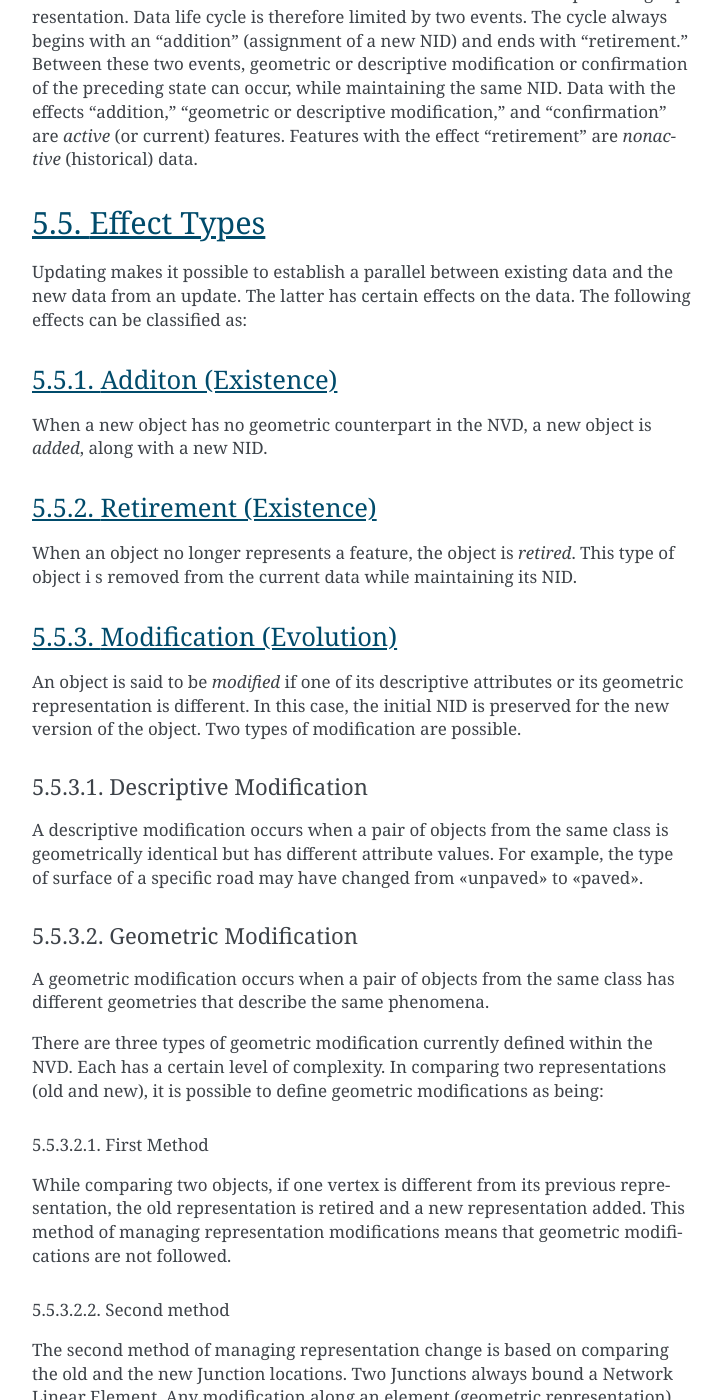
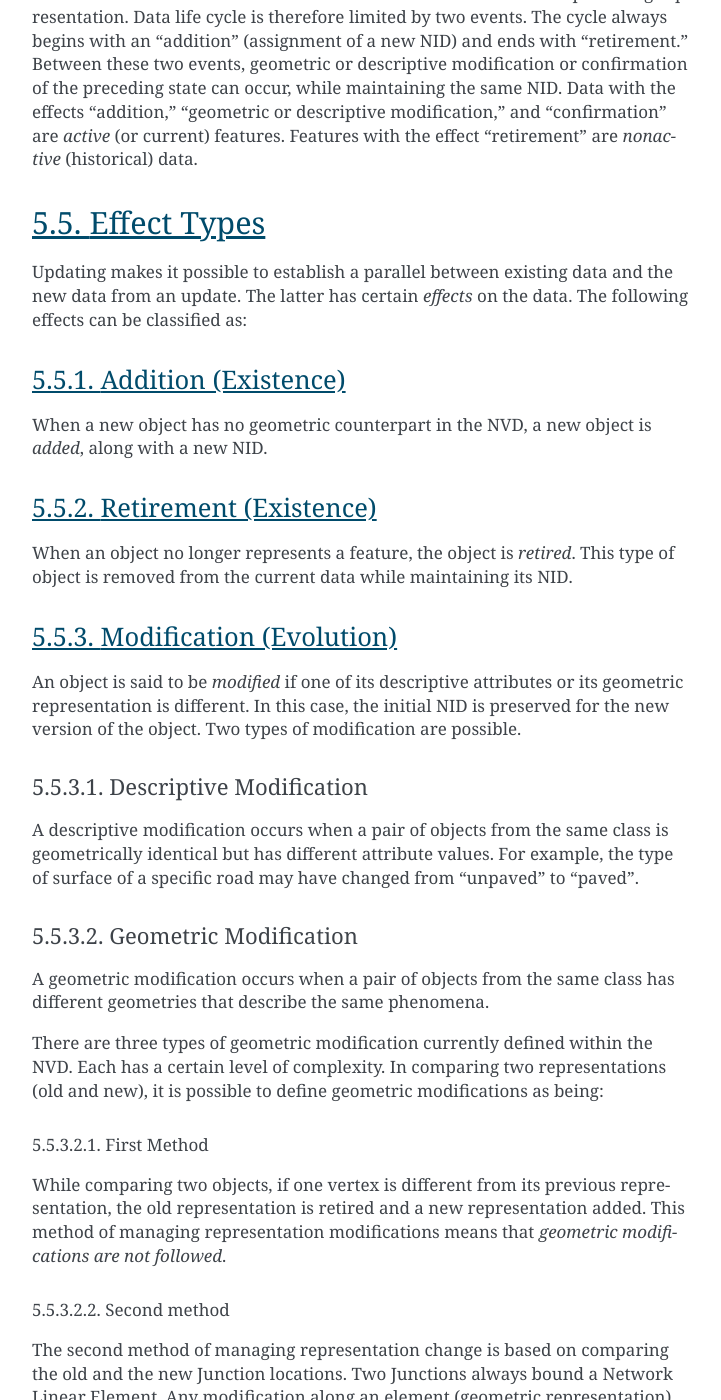
Before and after one commit to StatCan/egp-crn, a Sphinx documentation site: the page built from docs/change_management.rst, in a window 1280 px wide and 1400 px high, scrolled down 2542 px. Shown: the whole window, without its empty margins (388-1109 px from the left). Built offline with Sphinx 7.4.7, drawn with Linux system fonts in a browser that asks for light colours; some of the changed text lies outside the part shown.

Commit message:
[1] translations

```diff
--- a/docs/change_management.rst
+++ b/docs/change_management.rst
@@ -93,11 +93,11 @@ Effect Types
 ============
 
 Updating makes it possible to establish a parallel between existing data and the new data
-from an update. The latter has certain effects on the data. The following effects can be
+from an update. The latter has certain *effects* on the data. The following effects can be
 classified as:
 
-Additon (Existence)
--------------------
+Addition (Existence)
+--------------------
 
 When a new object has no geometric counterpart in the NVD, a new object is *added*, along
 with a new NID.
@@ -105,8 +105,8 @@ with a new NID.
 Retirement (Existence)
 ----------------------
 
-When an object no longer represents a feature, the object is *retired*. This type of object i
-s removed from the current data while maintaining its NID.
+When an object no longer represents a feature, the object is *retired*. This type of object
+is removed from the current data while maintaining its NID.
 
 Modification (Evolution)
 ------------------------
@@ -120,7 +120,7 @@ Descriptive Modification
 
 A descriptive modification occurs when a pair of objects from the same class is geometrically
 identical but has different attribute values. For example, the type of surface of a
-specific road may have changed from «unpaved» to «paved».
+specific road may have changed from "unpaved" to "paved".
 
 Geometric Modification
 ^^^^^^^^^^^^^^^^^^^^^^
@@ -137,7 +137,7 @@ First Method
 
 While comparing two objects, if one vertex is different from its previous representation,
 the old representation is retired and a new representation added. This method of managing
-representation modifications means that geometric modifications are not followed.
+representation modifications means that *geometric modifications are not followed*.
 
 Second method
 """""""""""""
--- a/docs/feature_catalogue.rst
+++ b/docs/feature_catalogue.rst
@@ -1,6 +1,6 @@
-**********************************
-Feature Catalogue - Segmented View
-**********************************
+*****************
+Feature Catalogue
+*****************
 
 .. include :: <isonum.txt>
 
--- a/docs/product_distribution_formats.rst
+++ b/docs/product_distribution_formats.rst
@@ -1,6 +1,6 @@
-*********************************************
-Product Distribution Formats - Segmented View
-*********************************************
+****************************
+Product Distribution Formats
+****************************
 
 .. include :: <isonum.txt>
 
```
Also changed, not shown: other parts of docs/change_management.rst (+4 -4 lines), docs/data_product_specifications.rst (+14 -14 lines), .github/ISSUE_TEMPLATE/processing_task.md, 5 other files.
